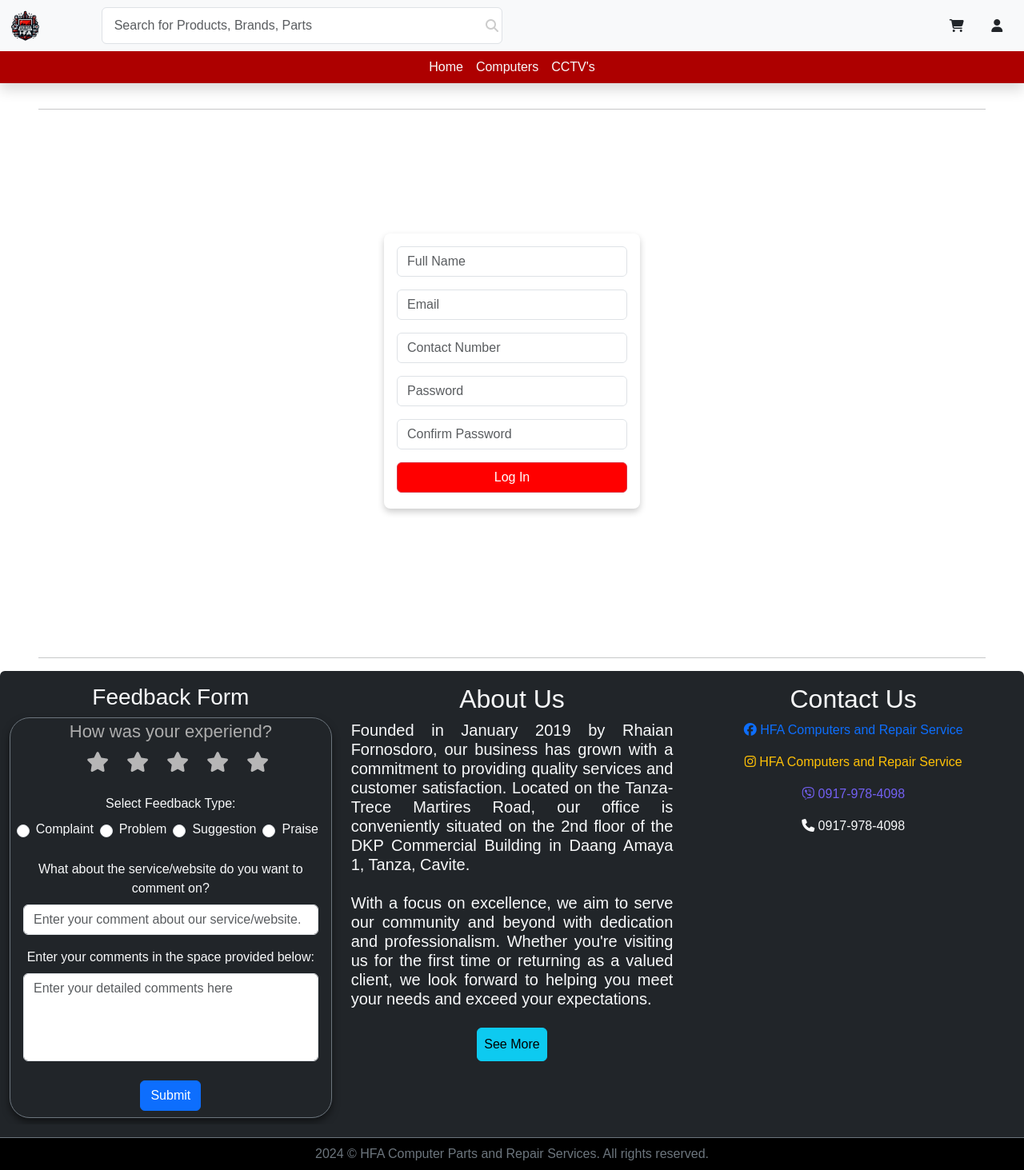
After one commit to Blitzen01/e_commerce, a PHP site: page /e_commerce/user/sign_up.php in a window 1280 px wide. The commit adds this page. Shown: the whole page at 80% size. Run offline with PHP 8.4, Linux system fonts and the light colour scheme; some libraries are stand-ins or nearby versions.

Commit message:
font family: arial

```diff
--- a/assets/style/admin_style.css
+++ b/assets/style/admin_style.css
@@ -21,7 +21,7 @@
 }
 body {
     overflow-x: hidden;
-    font-family: 'Segoe UI', Tahoma, Geneva, Verdana, sans-serif;
+    font-family: Arial, sans-serif;
 }
 
 /* admin login */
--- a/assets/style/user_style.css
+++ b/assets/style/user_style.css
@@ -13,6 +13,7 @@
 body, html {
     overflow-x: hidden;
     width: 100%;
+    font-family: Arial, sans-serif !important;
 }
 
 .row {
--- a/user/sign_in.php
+++ b/user/sign_in.php
@@ -106,10 +106,13 @@
                                 placeholder="Password" autocomplete="off">
                             <a href="#" class="nav-link text-primary p-0 mt-2">Forgot password?</a>
                         </div>
-                        <div class="mb-3">
+                        <div class="mb-1">
                             <button class="btn btn-danger w-100" type="submit">Log In</button>
                         </div>
                     </form>
+                </div>
+                <div class="container mb-3">
+                    <small>Don't have an account yet? <a href="sign_up.php">Sign Up</a></small>
                 </div>
             </div>
         </div>
--- /dev/null
+++ b/user/sign_up.php
@@ -0,0 +1,70 @@
+<?php
+    session_start();
+    include "../assets/cdn/cdn_links.php";
+    include "../render/connection.php";
+?>
+<!DOCTYPE html>
+<html lang="en">
+    <head>
+        <meta charset="UTF-8">
+        <meta name="viewport" content="width=device-width, initial-scale=1.0">
+        <title>HFA Computer Parts and Repair Services</title>
+
+        <link rel="stylesheet" href="../assets/style/user_style.css">
+
+        <style>
+            .log-in-container-fluid {
+                display: flex;
+                justify-content: center;
+                align-items: center;
+                min-height: 50vh;
+            }
+        </style>
+    </head>
+
+    <body>
+        <?php include "../navigation/user_nav.php"; ?>
+
+        <hr class="mx-5">
+
+        <div class="log-in-container-fluid">
+            <div class="w-25"
+                style="max-width: 800px; box-shadow: 0 4px 8px rgba(0, 0, 0, 0.2); border-radius: 8px; overflow: hidden;">
+
+                <div id="login_form_layout" class="p-3">
+                    <form action="sign_up.php" method="post">
+                        <div class="mb-3">
+                            <input type="text" class="form-control" name="full_name" id="full_name" placeholder="Full Name"
+                                autocomplete="off">
+                        </div>
+                        <div class="mb-3">
+                            <input type="text" class="form-control" name="user_email" id="user_email" placeholder="Email"
+                                autocomplete="off">
+                        </div>
+                        <div class="mb-3">
+                            <input type="number" class="form-control" name="contact_number" id="contact_number" placeholder="Contact Number"
+                                autocomplete="off">
+                        </div>
+                        <div class="mb-3">
+                            <input type="password" class="form-control" name="user_password" id="user_password"
+                                placeholder="Password" autocomplete="off">
+                        </div>
+                        <div class="mb-3">
+                            <input type="password" class="form-control" name="user_confirm_password" id="user_confirm_password"
+                                placeholder="Confirm Password" autocomplete="off">
+                        </div>
+                        <div class="mb-1">
+                            <button class="btn btn-danger w-100" type="submit">Log In</button>
+                        </div>
+                    </form>
+                </div>
+            </div>
+        </div>
+
+        <hr class="mx-5 mt-5 mb-3">
+
+        <?php include "../navigation/user_footer.php"; ?>
+
+        <script defer src="../assets/script/user_script.js"></script>
+    </body>
+</html>
```
Also changed, not shown: admin/web_content/calendar.php (+7 -4 lines).
